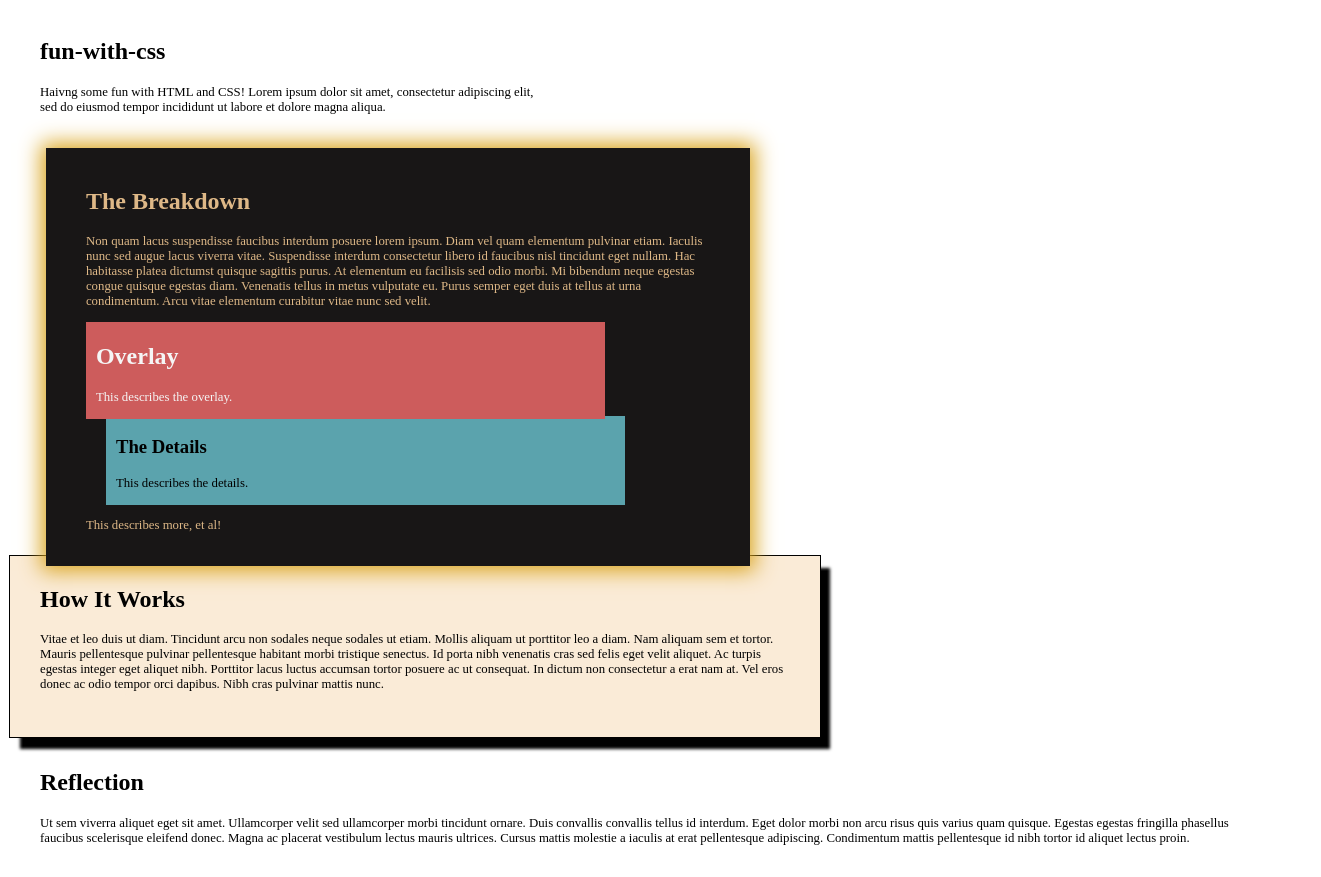
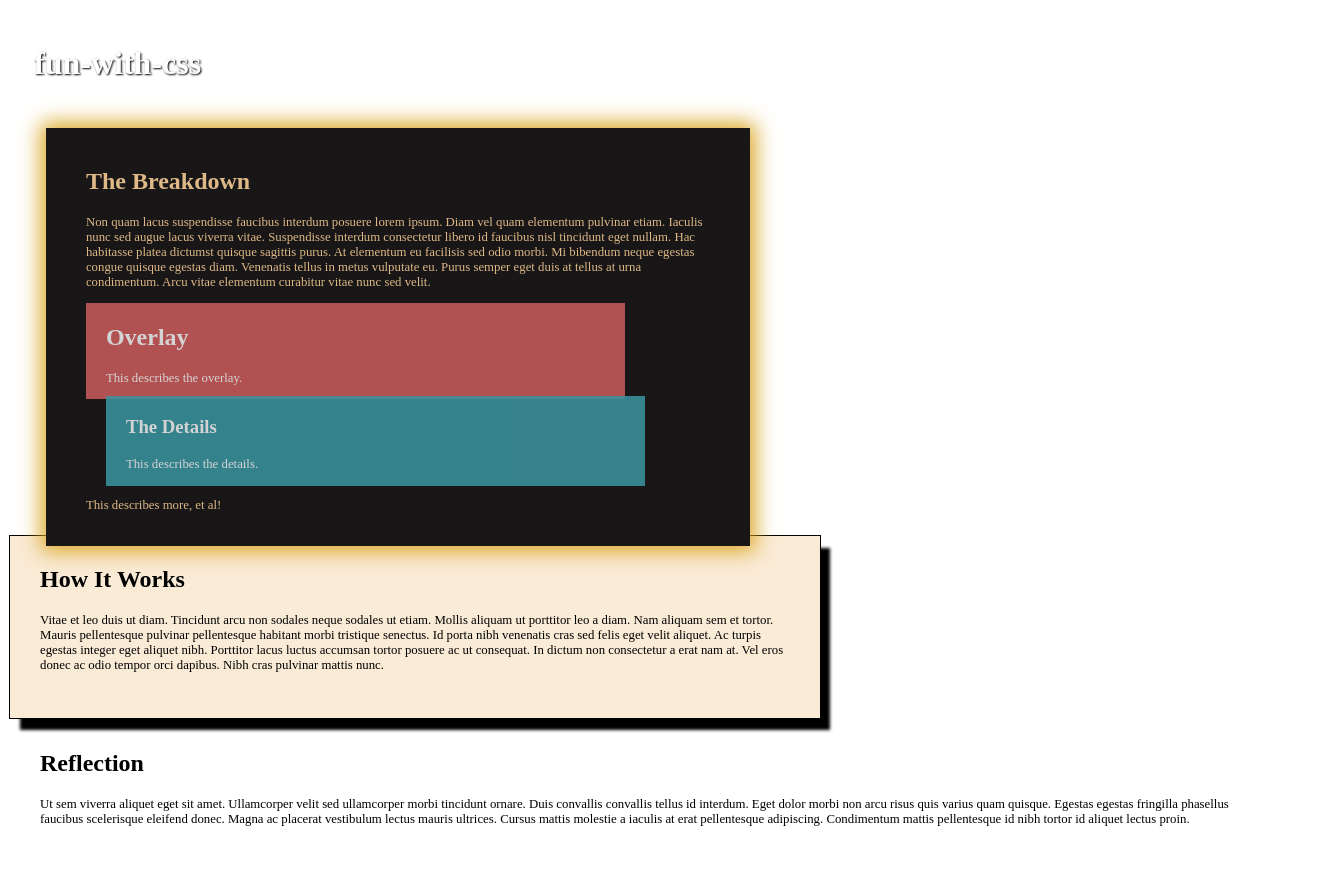
Before and after one commit to cadanu/fun-with-css, a plain HTML site: page index.html in a window 1280 px wide. Shown: the whole page, 1321 px wide, since content can reach past the window. Drawn offline with Linux system fonts and the light colour scheme.

Commit message:
Added gradient, resized elements.

```diff
--- a/index.html
+++ b/index.html
@@ -13,7 +13,8 @@
     <main>
         <section id="banner" class="box box1">
             <h1>fun-with-css</h1>
-            <p>Haivng some fun with HTML and CSS! Lorem ipsum dolor sit amet, consectetur adipiscing elit, sed do eiusmod tempor incididunt ut labore et dolore magna aliqua.</p>
+            <nav></nav>
+            <!-- <p>Haivng some fun with HTML and CSS! Lorem ipsum dolor sit amet, consectetur adipiscing elit, sed do eiusmod tempor incididunt ut labore et dolore magna aliqua.</p> -->
         </section>
         <section id="breakdown" class="box box2">
             <h1>The Breakdown</h1>
--- a/rsc/style/a.css
+++ b/rsc/style/a.css
@@ -1,10 +1,9 @@
 
 body {
-
 }
 
 main {
-
+    position: relative;
 }
 
 p {
@@ -21,11 +20,43 @@ legend {
     margin: 2px;
 }
 
+*:hover {
+    z-index: 2000;
+    transition: ease-in-out 1s;
+}
+
+.box.box1 {
+    min-width: 101%;
+}
+
 .box1 {
     /* background-color: firebrick; */
     background-color: white;
     max-width: 500px;
-    margin-bottom: +20px;
+    margin: 0 0 +20px -24px;
+    /* padding-left: +64px; */
+}
+
+.box1:hover {
+    background: repeating-linear-gradient(
+        270deg,
+        /* transparent, */
+        /* transparent 10px, */
+        /* red 30px, */
+        /* transparent 10px, */
+        red 10px,
+        /* red 10px, */
+        transparent
+    );
+    /* border-bottom: 5px ridge black; */
+    margin-bottom: +40px;
+}
+
+.box.box1 h1 {
+    color: white;
+    font-size: 2em;
+    text-shadow: 1px 1px 2px black;
+    margin-left: 20px;
 }
 
 .box2 {
@@ -41,26 +72,32 @@ legend {
 }
 
 .box2 .inner-box {
-    background-color: rgba(112, 208, 221, 0.76);
-    color: black;
+    background-color: rgb(58, 149, 161);
+    color: whitesmoke;
     max-width: 80%;
-    padding: 1px 10px;
+    padding: 1px 20px;
     margin-left: 20px;
+    opacity: 0.85;
+}
+
+/* .box.inner-box h1, .box.inner-box h2, .box.inner-box h3 {
+    opacity: 1;
+} */
+
+.box2 .inner-box:hover {
+    padding: +20px +40px;
+    opacity: 1;
 }
 
 .box2 .inner-box.first {
-    background-color: indianred;
+    background-color: rgb(205, 92, 92);
     margin-left: 0;
     color: whitesmoke
 }
 
 .box2 .inner-box.secondary {
     margin-top: -5px;
-
-    z-index: -300;
 }
-
-
 
 .box3 {
     background-color: antiquewhite;
@@ -70,5 +107,10 @@ legend {
 
     box-shadow: 10px 12px 3px;
 
-    z-index: -1000;
+    /* z-index: 5000; */
 }
+
+.box.box3:hover {
+    padding: +20px +60px;
+
+}
```
